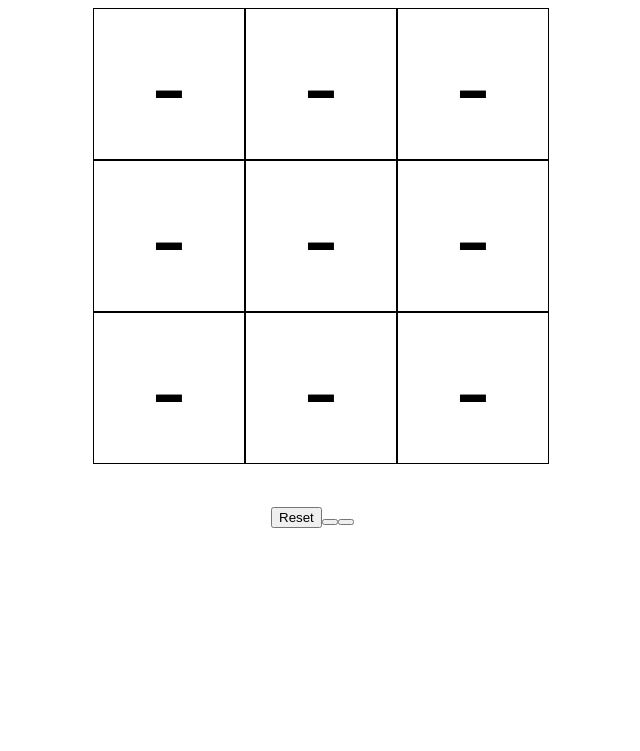
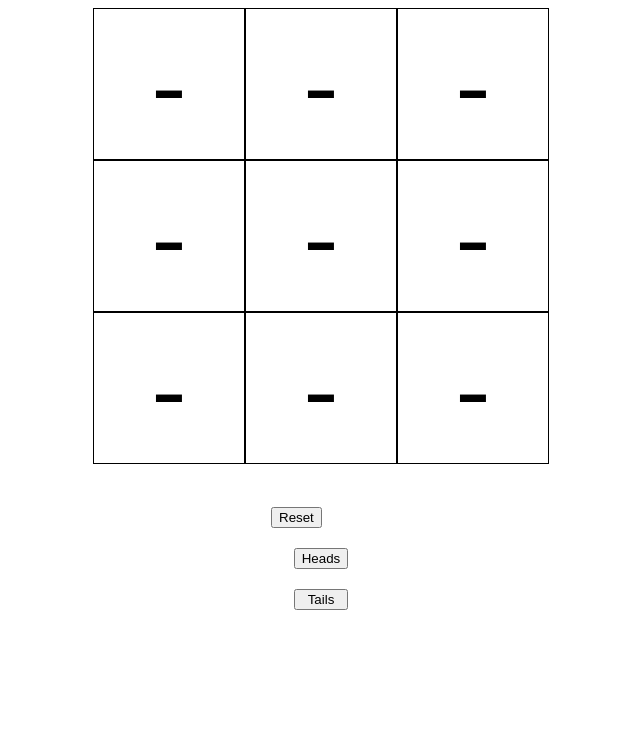
Before and after one commit to dwaynethebroc/TicTacToe, a plain HTML site: page index.html in a window 1280 px wide. Shown: the whole page, without its empty margins (319-959 px from the left). Drawn offline with Linux system fonts and the light colour scheme.

Commit message:
logic working, fix reset

```diff
--- a/index.html
+++ b/index.html
@@ -21,7 +21,7 @@
         </div>
 
 
-        <div class='headsTails'>
+        <div class='headsTails' id='headsTails'>
 
         </div>
     </div>
--- a/script.js
+++ b/script.js
@@ -10,10 +10,10 @@
 
         //Create initial board
         init: function() {
-            for(let i = 1; i <= 3; i++) {
+            for(let i = 0; i < 3; i++) {
                 let a = [];
 
-                for(let j = 1; j<= 3; j++) {
+                for(let j = 0; j< 3; j++) {
                     a.push("-")
                     this.index++;
                 }
@@ -26,9 +26,7 @@
             resetButt.type = "button";
             resetButt.value = "Reset";
             resetButt.id = "reset";
-
             resetButt.addEventListener('click', Game.restart)
-
             resetDiv.appendChild(resetButt);
             console.table(this.gameboardArray);
 
@@ -38,13 +36,9 @@
         //clear board function
         clear: function() {
 
-            while(this.gameboardArray.length > 0){
-                this.gameboardArray.pop();
-                this.index--;
-            }
-
+            this.gameboardArray = [];
+            this.index = 0;
             console.table(this.gameboardArray);
-
             return this.gameboardArray;
         },
     };
@@ -59,17 +53,18 @@
             let coin = Math.random() >= 0.5 ? 'heads' : 'tails';
 
 
-            if((coin === 'heads' && playerSelection === 'heads') || (playerSelection === 'heads' && coin === 'tails')) {
+            if((coin === 'heads' && playerSelection === 'heads') || ( coin === 'tails' && playerSelection === 'heads')) {
                 playerSelection = 'X';
                 computerSelection = 'O';
             }
-            else if((coin === 'tails' && playerSelection === 'tails') || (playerSelection === 'tails' && coin ==='heads')) {
+            else if((coin === 'tails' && playerSelection === 'tails') || (coin ==='heads' && playerSelection === 'tails')) {
                 playerSelection = 'O';
                 computerSelection = 'X';
             }
 
             DOM.createMessage(`Player selection: ${playerSelection} \n Computer selection: ${computerSelection}`);
-            return {playerSelection, computerSelection};
+            this.cachedChoices = { playerSelection, computerSelection };
+            return this.cachedChoices;
         },
 
         humanComputerChoices: function(){
@@ -79,14 +74,8 @@
             }
 
             // Otherwise, compute and cache the choices
-            const choices = this.selection();
-            this.cachedChoices = choices;
-            console.log(choices);
-            console.table(Board.gameboardArray);
-            return choices;
+            return this.selection();
         },
-        // Human Player
-        // Computer
     };
 
     const Game = {
@@ -122,7 +111,7 @@
             }
         },
 
-        pickTileHuman: function() {
+        pickTileHuman: function(event) {
             //User clicks on a tile on the gameboard
             //go through array until correct sub-array and position are chosen
             //if selected number has already not been chosen, change "-" to Human's choice
@@ -146,15 +135,15 @@
                 let checkWin = this.checkWin(Board.gameboardArray);
 
                 if (checkTie === false && checkWin === false){
-                    Game.gameTurn();
+                    this.gameTurn();
 
                 } else if (checkTie === true && checkWin === false) {
                     DOM.createMessage(`It's a tie! Nobody wins.`);
-                    this.restart;
+                    this.restart();
 
                 } else if (checkTie === false && checkWin === true){
                     DOM.createMessage(`Winner: ${playerChoice}`)
-                    this.restart;
+                    this.restart();
                 }
             }
 
@@ -363,39 +352,44 @@
             //when player picks heads or tails, the humanComputerChoices function runs
             //additionally the pressing the button causes the buttons to disappear
 
-            const resetDiv = document.getElementById("reset");
+            const headsTails = document.getElementById("headsTails");
+            headsTails.innerHTML = '';
 
-            const headsButton = document.createElement("button");
+            const headsButton = document.createElement("input");
+            headsButton.type = 'Button'
             headsButton.value = "Heads";
             headsButton.id = "heads";
-            resetDiv.append(headsButton);
 
-            headsButton.addEventListener('click', () => {
+            headsTails.addEventListener('click', () => {
                 Players.selection("heads");
                 headsButton.remove();
                 tailsButton.remove();
+                DOM.updateBoard();
             });
 
 
 
-            const tailsButton = document.createElement("button");
+            const tailsButton = document.createElement("input");
+            tailsButton.type = 'button';
             tailsButton.value = "Tails";
             tailsButton.id = "tails";
-            resetDiv.append(tailsButton);
+
 
             tailsButton.addEventListener('click', () => {
                 Players.selection("tails");
                 headsButton.remove();
                 tailsButton.remove();
+                DOM.updateBoard();
             });
 
+            headsTails.append(headsButton);
+            headsTails.append(tailsButton);
 
         },
     };
 
     Board.clear();
     Board.init();
+    DOM.display();
     DOM.headsTailsButtons();
-    // Players.humanComputerChoices();
-    DOM.display();
 })()
--- a/style.css
+++ b/style.css
@@ -36,3 +36,19 @@
     width: 200px;
     font-size: 15px;
 }
+
+.headsTails {
+    display: flex;
+    flex-direction: column;
+    height: 200px;
+    font-size: 50px;
+    gap: 20px;
+}
+
+.heads {
+    font-size: 15px;
+}
+
+.tails {
+    font-size: 15px;
+}
```
